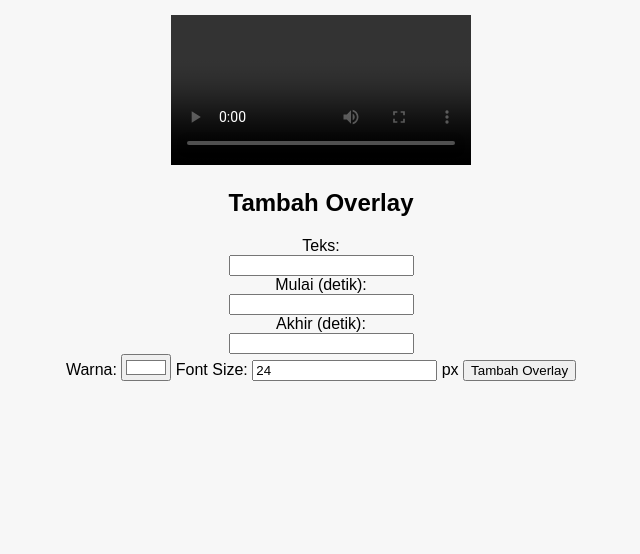
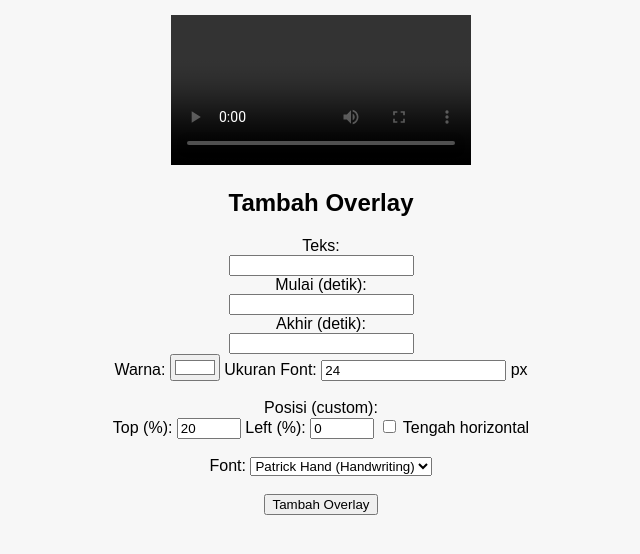
Before and after one commit to Pl21jal/Trick, a plain HTML site: page index.html in a window 1280 px wide. Shown: the part 132-686 px from the top of the page, without its empty margins (319-959 px from the left). Drawn offline with Linux system fonts and the light colour scheme.

Commit message:
Update index.html

```diff
--- a/index.html
+++ b/index.html
@@ -5,6 +5,7 @@
   <meta name="viewport" content="width=device-width, initial-scale=1.0"/>
   <title>Overlay Teks ke Video</title>
   <link rel="stylesheet" href="style.css" />
+  <link href="https://fonts.googleapis.com/css2?family=Patrick+Hand&display=swap" rel="stylesheet">
 </head>
 <body>
   <h1>Video Overlay Editor</h1>
@@ -32,9 +33,28 @@
     <label>Warna:</label>
     <input type="color" id="colorPicker" value="#ffffff" />
 
-    <label>Font Size:</label>
+    <label>Ukuran Font:</label>
     <input type="number" id="fontSize" value="24" /> px
 
+    <br><br>
+    <label>Posisi (custom):</label><br>
+    Top (%): <input type="number" id="posTop" value="20" min="0" max="100" />
+    Left (%): <input type="number" id="posLeft" value="0" min="0" max="100" />
+    <input type="checkbox" id="centerText"> Tengah horizontal
+    <br><br>
+
+    <label>Font:</label>
+    <select id="fontSelect">
+      <option value="Arial">Arial</option>
+      <option value="Courier New">Courier</option>
+      <option value="Georgia">Georgia</option>
+      <option value="Impact">Impact</option>
+      <option value="Times New Roman">Times</option>
+      <option value="Verdana">Verdana</option>
+      <option value="'Patrick Hand', cursive" selected>Patrick Hand (Handwriting)</option>
+    </select>
+
+    <br><br>
     <button type="submit">Tambah Overlay</button>
   </form>
 
```
